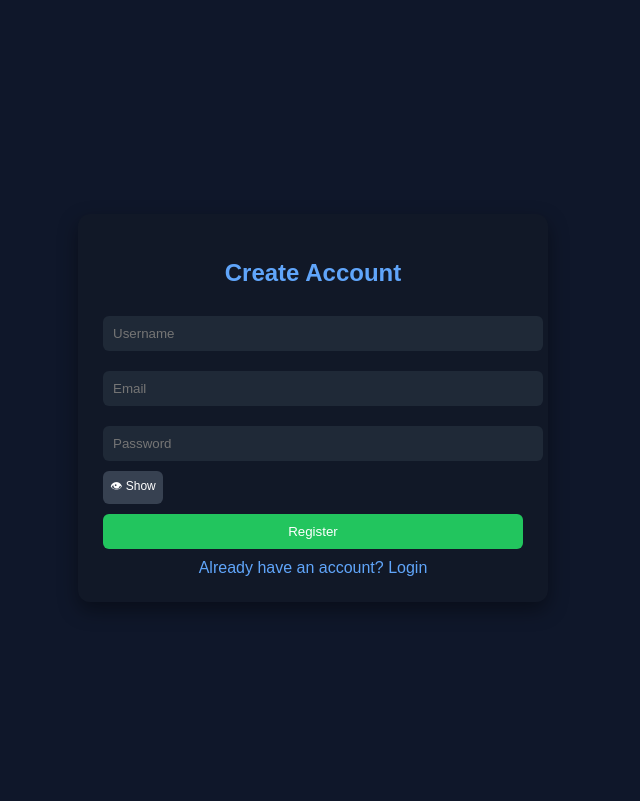
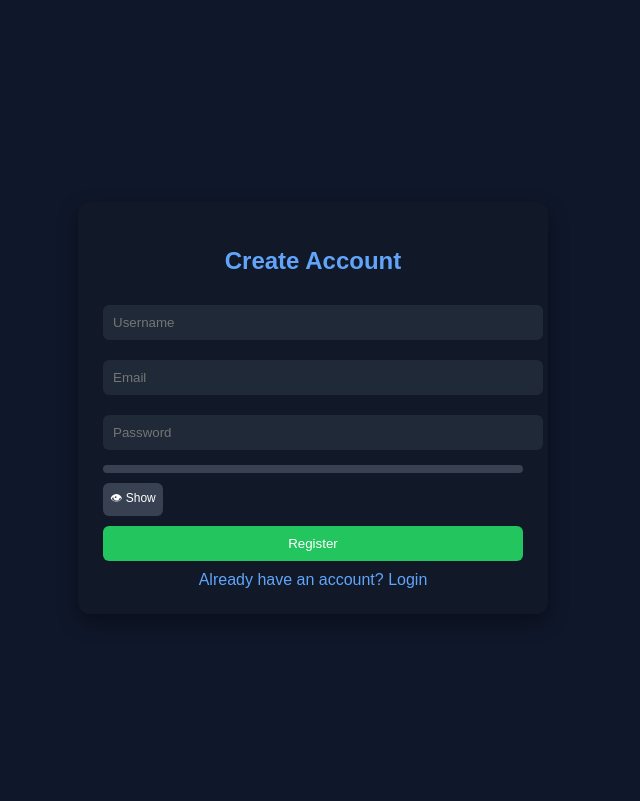
Before and after one commit to Killmon3r/cloud-password-tool, a Flask app: page /register-page in a window 1280 px wide. Shown: the top 801 px of the page, without its empty margins (327-967 px from the left). Run offline with Flask 3, Linux system fonts and the light colour scheme.

Commit message:
Implement password strength feature in register.html
Added password strength checker and visual indicator.

```diff
--- a/templates/register.html
+++ b/templates/register.html
@@ -39,6 +39,32 @@
             color: white;
         }
 
+        /* PASSWORD STRENGTH BAR */
+        .progress {
+            width: 100%;
+            height: 8px;
+            background: #374151;
+            border-radius: 6px;
+            overflow: hidden;
+            margin-top: 5px;
+        }
+
+        .bar {
+            height: 100%;
+            width: 0%;
+            transition: 0.3s;
+        }
+
+        .weak { background: #ef4444; }
+        .medium { background: #f59e0b; }
+        .strong { background: #22c55e; }
+
+        #strengthText {
+            font-size: 12px;
+            margin-top: 5px;
+            color: #94a3b8;
+        }
+
         .small-btn {
             width: 60px;
             padding: 6px;
@@ -48,6 +74,7 @@
             border-radius: 6px;
             color: white;
             cursor: pointer;
+            margin-top: 5px;
         }
 
         .small-btn:hover {
@@ -76,11 +103,6 @@
             margin-top: 10px;
             text-decoration: none;
         }
-
-        #result {
-            text-align: center;
-            margin-top: 10px;
-        }
     </style>
 </head>
 
@@ -91,11 +113,18 @@
 
     <input id="username" placeholder="Username">
     <input id="email" placeholder="Email">
-    <input id="password" type="password" placeholder="Password">
+    <input id="password" type="password" placeholder="Password" oninput="checkStrength()">
 
-    <!-- 👁 TOGGLE ABOVE MAIN BUTTON -->
+    <!-- STRENGTH BAR -->
+    <div class="progress">
+        <div id="strengthBar" class="bar"></div>
+    </div>
+    <div id="strengthText"></div>
+
+    <!-- EYE BUTTON -->
     <button class="small-btn" onclick="togglePassword('password')">👁 Show</button>
 
+    <!-- MAIN BUTTON -->
     <button class="main-btn" onclick="register()">Register</button>
 
     <div id="result"></div>
@@ -110,6 +139,38 @@ function togglePassword(id) {
     const field = document.getElementById(id);
     field.type = field.type === "password" ? "text" : "password";
 }
+
+// PASSWORD STRENGTH LOGIC
+function checkStrength() {
+    const password = document.getElementById("password").value;
+
+    let strength = 0;
+
+    if (password.length >= 8) strength++;
+    if (/[A-Z]/.test(password)) strength++;
+    if (/[a-z]/.test(password)) strength++;
+    if (/[0-9]/.test(password)) strength++;
+    if (/[!@#$%^&*()_+]/.test(password)) strength++;
+
+    const bar = document.getElementById("strengthBar");
+    const text = document.getElementById("strengthText");
+
+    let width = (strength / 5) * 100;
+    bar.style.width = width + "%";
+
+    bar.className = "bar";
+
+    if (strength <= 2) {
+        bar.classList.add("weak");
+        text.innerText = "Weak password";
+    } else if (strength <= 4) {
+        bar.classList.add("medium");
+        text.innerText = "Medium strength";
+    } else {
+        bar.classList.add("strong");
+        text.innerText = "Strong password";
+    }
+}
 </script>
 
 </body>
```
